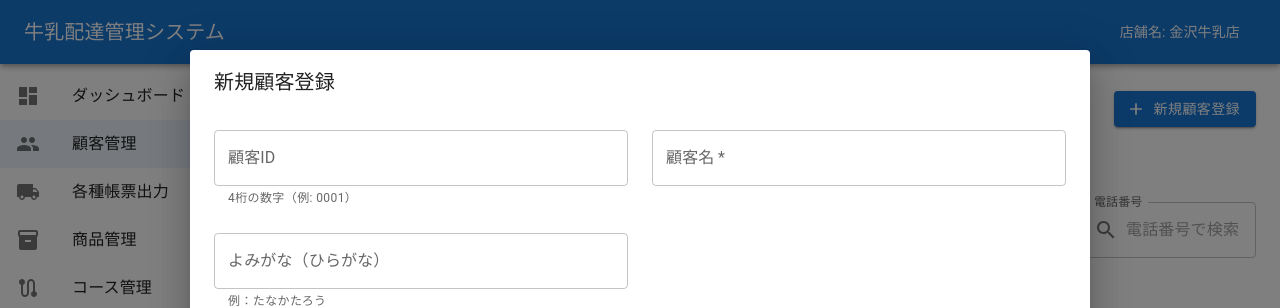
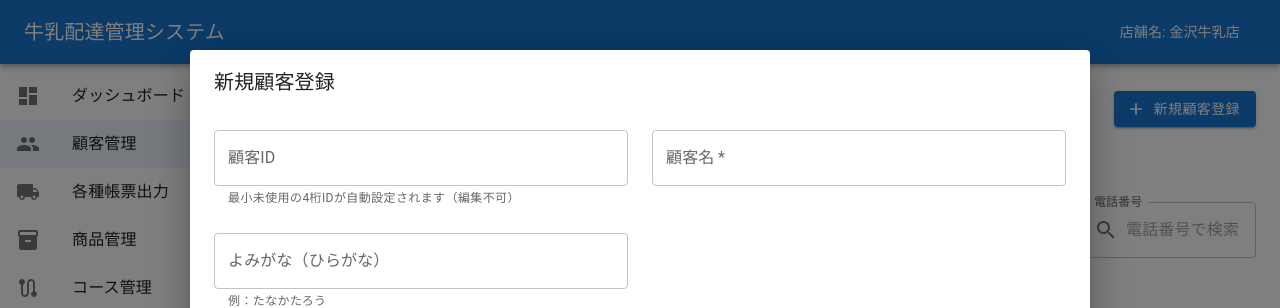
Before and after one commit to JETKIDS/trae_milk2, a React (Create React App) app in the folder client/: page /customers in a window 1280 px wide. Both pictures are taken after a click on the button "新規顧客登録". Shown: the top 308 px of the page. Built offline with nearby package versions, Linux system fonts and the light colour scheme; no server answers.

Commit message:
Make 顧客ID field read-only (編集不可) in CustomerForm; auto-set smallest unused 4-digit ID.

```diff
--- a/client/src/components/CustomerForm.tsx
+++ b/client/src/components/CustomerForm.tsx
@@ -187,9 +187,8 @@ const CustomerForm: React.FC<CustomerFormProps> = ({
                 fullWidth
                 label="顧客ID"
                 value={formData.custom_id || ''}
-                onChange={(e) => setFormData({ ...formData, custom_id: e.target.value })}
-                placeholder="空白の場合は自動生成されます"
-                helperText="4桁の数字（例: 0001）"
+                InputProps={{ readOnly: true }}
+                helperText="最小未使用の4桁IDが自動設定されます（編集不可）"
               />
             </Grid>
             <Grid item xs={12} md={6}>
```
